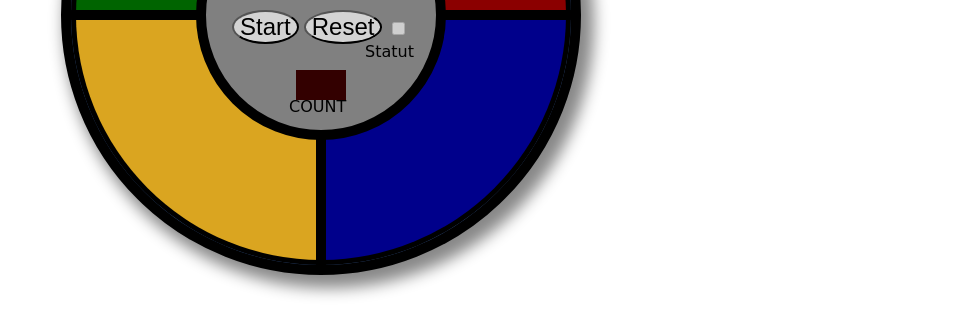
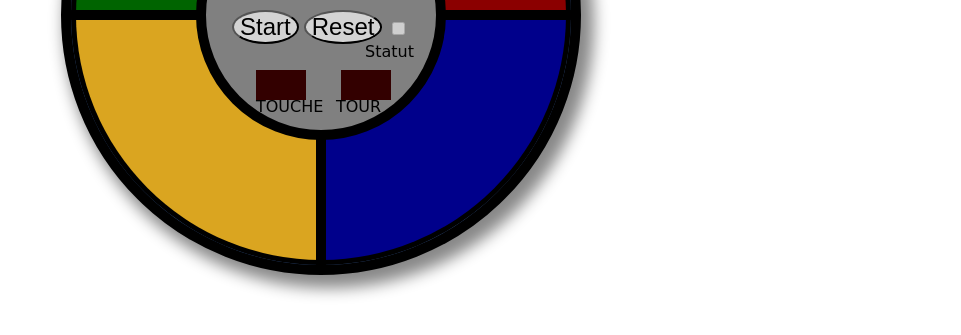
Before and after one commit to thomas-lacheheb/super_simon, a plain HTML site: page index.html in a window 1280 px wide. Shown: the part 305-640 px from the top of the page, without its empty margins (319-1280 px from the left). Drawn offline with Linux system fonts and the light colour scheme.

Commit message:
Ajout des compteurs sur le jeu

```diff
--- a/css/styles.css
+++ b/css/styles.css
@@ -14,7 +14,14 @@
 .text2 {
     position: absolute;
     font-family: "Original Surfer", cursive;
-    margin-left: 83px;
+    margin-left: 50px;
+    margin-top: 197px;
+}
+
+.text3 {
+    position: absolute;
+    font-family: "Original Surfer", cursive;
+    margin-left: 130px;
     margin-top: 197px;
 }
 
@@ -41,7 +48,7 @@
     float: right;
 }
 
-#turn {
+#screen1 {
     position: absolute;
     background: #330000;
     color: red;
@@ -49,7 +56,22 @@
     font-size: 20px;
     height: 30px;
     width: 50px;
-    margin-left: 90px;
+    margin-left: 50px;
+    margin-top: 170px;
+    text-align: center;
+    vertical-align: middle;
+    line-height: 30px;
+}
+
+#screen2 {
+    position: absolute;
+    background: #330000;
+    color: red;
+    font-family: courier;
+    font-size: 20px;
+    height: 30px;
+    width: 50px;
+    margin-left: 135px;
     margin-top: 170px;
     text-align: center;
     vertical-align: middle;
--- a/index.html
+++ b/index.html
@@ -30,9 +30,13 @@
                 <input type="checkbox" class="toggle" id="on" disabled />
             </div>
             <div class="text1"><span /><span>Statut</span></div>
-            <div id="turn"></div>
+            <div id="screen1"></div>
             <div class="text2">
-                COUNT
+                TOUCHE
+            </div>
+            <div id="screen2"></div>
+            <div class="text3">
+                TOUR
             </div>
         </div>
     </div>
--- a/js/index.js
+++ b/js/index.js
@@ -1,6 +1,8 @@
 const $buttons = document.querySelectorAll("button");
 const $buttonContainer = document.querySelector("#button_container");
 const $divButtons = $buttonContainer.querySelectorAll("div");
+const nbTouche = document.querySelector("#screen1");
+const nbTour = document.querySelector("#screen2");
 
 $buttons.forEach((button) => {
     button.addEventListener("click", ({ target: { id = "" } }) => {
@@ -11,17 +13,18 @@ $buttons.forEach((button) => {
 
 $divButtons.forEach((button) => {
     button.addEventListener("click", ({ target: { id = "" } }) => {
-        console.log(id);
         ClickOnButton(id);
     });
 });
 
 function StartGame() {
-    console.log("Start the game");
+    nbTouche.innerHTML = "-";
+    nbTour.innerHTML = "1";
 }
 
 function ResetGame() {
-    console.log("Reset the game");
+    nbTouche.innerHTML = "";
+    nbTour.innerHTML = "";
 }
 
 function ClickOnButton(id) {
```
